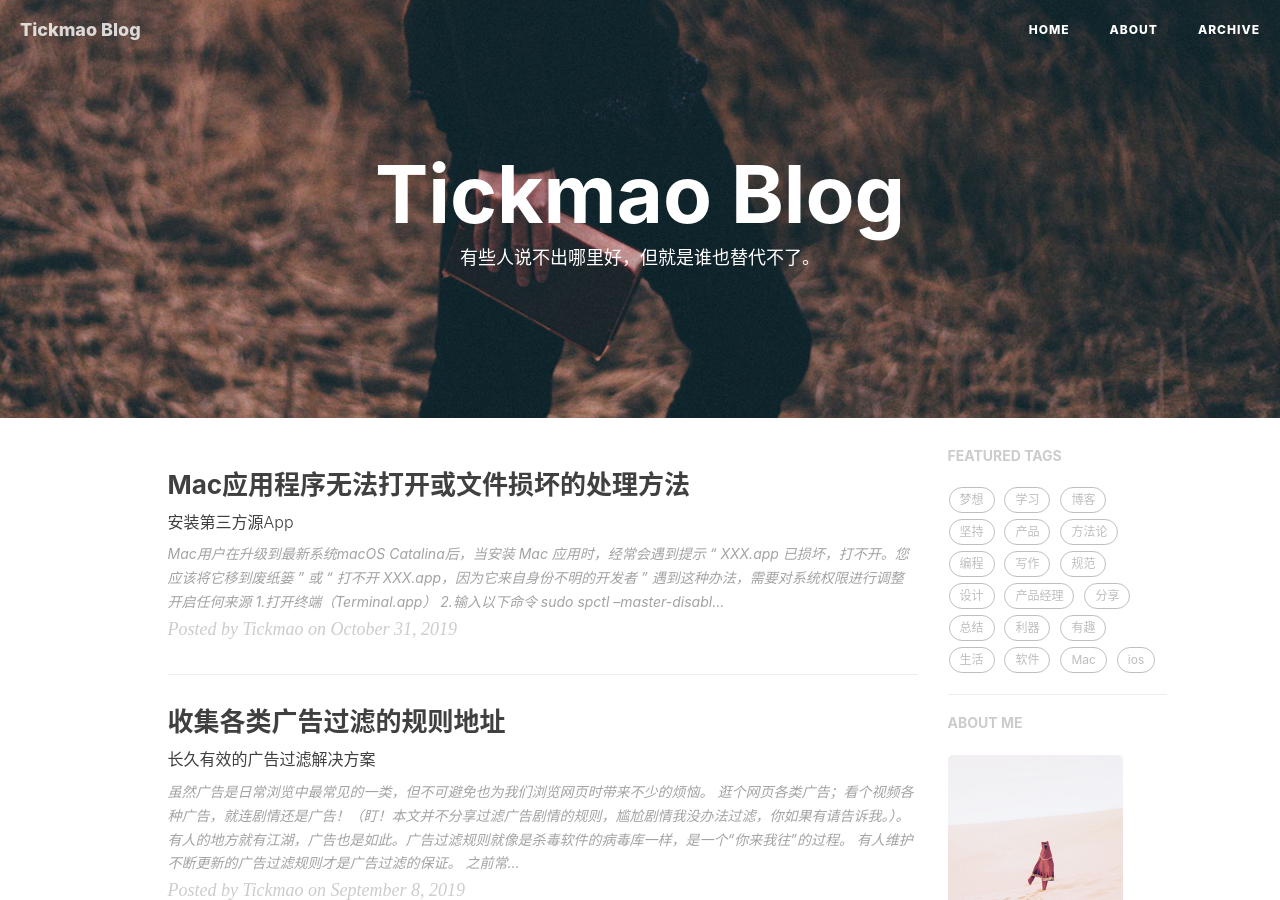
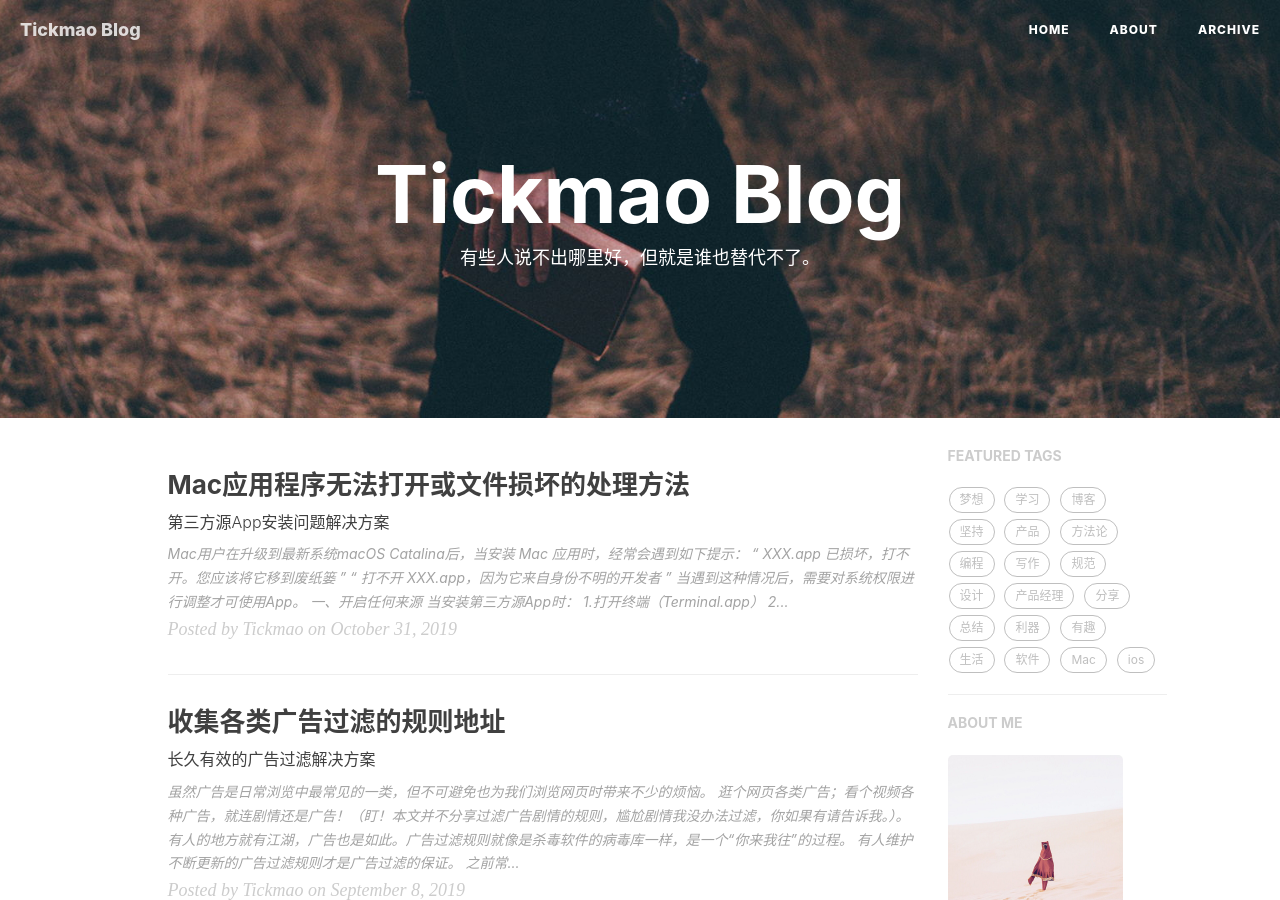
Before and after one commit to tickmao/tickmao.github.io, a Jekyll site: the page built from index.html, in a window 1280 px wide and 900 px high. Built offline with Jekyll 4.4.1, drawn with Linux system fonts in a browser that asks for light colours; nearby versions of some CDN libraries; the list of posts is cut into pages by our own code; comment, search, counter and statistics services are not loaded.

Commit message:
update macOS

```diff
--- a/_posts/2019-10-31-macOSApplication.md
+++ b/_posts/2019-10-31-macOSApplication.md
@@ -1,7 +1,7 @@
 ---
 layout:     post
 title:      "Mac应用程序无法打开或文件损坏的处理方法"
-subtitle:   "安装第三方源App"
+subtitle:   "第三方源App安装问题解决方案"
 date:       2019-10-31 22:00:00
 author:     "Tickmao"
 header-style: "text"
@@ -12,23 +12,32 @@
     - 程序安装
     - 损坏
     - 第三方App
+
 ---
 
-Mac用户在升级到最新系统macOS Catalina后，当安装 Mac 应用时，经常会遇到提示 “ XXX.app 已损坏，打不开。您应该将它移到废纸篓 ” 或 “ 打不开 XXX.app，因为它来自身份不明的开发者 ”
+Mac用户在升级到最新系统macOS Catalina后，当安装 Mac 应用时，经常会遇到如下提示：
+* “ XXX.app 已损坏，打不开。您应该将它移到废纸篓 ”
+* “ 打不开 XXX.app，因为它来自身份不明的开发者 ”
 
-遇到这种办法，需要对系统权限进行调整
+当遇到这种情况后，需要对系统权限进行调整才可使用App。
 
-### 开启任何来源
+### 一、开启任何来源
+
+当安装第三方源App时：
 
 1.打开终端（Terminal.app）
 
-2.输入以下命令 sudo spctl --master-disable，按回车键
+2.输入以下命令，按回车键
+
+sudo spctl --master-disable
 
 3.输入你的账户密码，按回车键确认执行（该密码不会显示，直接输入即可）
 
 ![sudo](https://ae01.alicdn.com/kf/H609aefe4583e4063b7a3fe8638f759814.jpg)
 
-### macOS Catalina 10.15以上
+一般情况，开启任何来源后即可打开App，但 mac 最新系统需要另外做设置。
+
+### 二、macOS Catalina 10.15以上
 
 当电脑已经开启任何来源，但依旧打不开应用时：
 
```
Also changed, not shown: other parts of _posts/2019-10-31-macOSApplication.md (+3 -3 lines).
